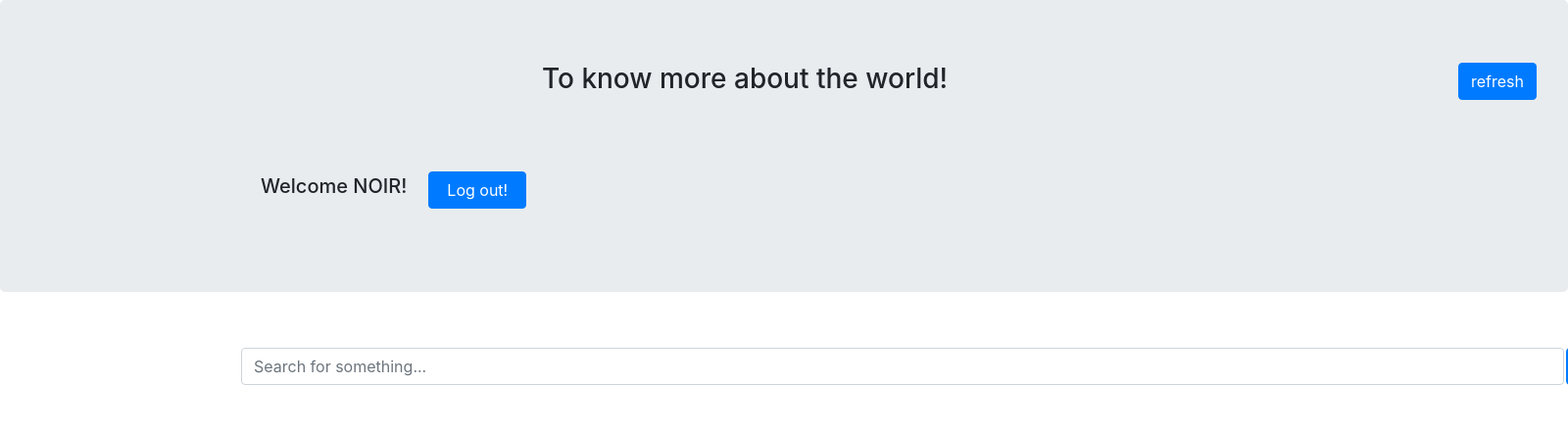
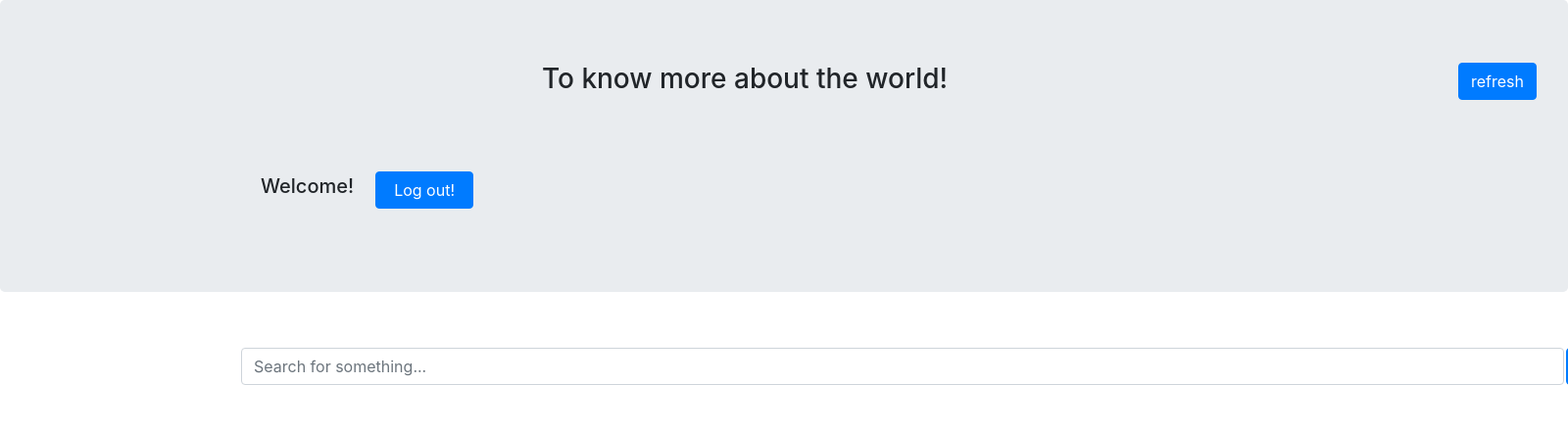
Before and after one commit to JL-Cheng/NewsListWeb, a Django app: template templates/newslist.html in a window 1600 px wide; the page is wider, and only the part inside the window is pictured. Shown: the top 441 px of that part at 98% size. Run offline with Django 3.2, Linux system fonts and the light colour scheme; the template is opened without the code that fills it, so the values that code supplies are empty; some libraries are stand-ins or nearby versions.

Commit message:
对于网页内容进行修改

```diff
--- a/templates/newslist.html
+++ b/templates/newslist.html
@@ -75,7 +75,7 @@
 						<table class='table1'>
 							<tr>
 								<td>
-									<h5>Welcome NOIR!</h5>
+									<h5>Welcome!</h5>
 								</td>
 								<td>
 									<button type="submit" class="btn btn-primary" style="width:100px;"  value="Log out!" name="logout_button">Log out!</button>
```
